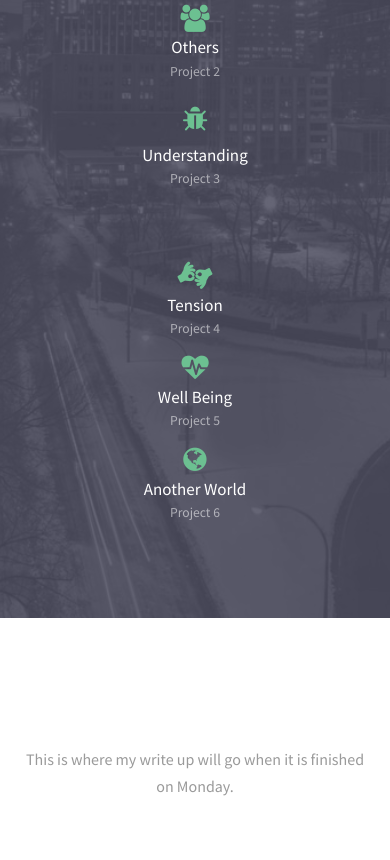
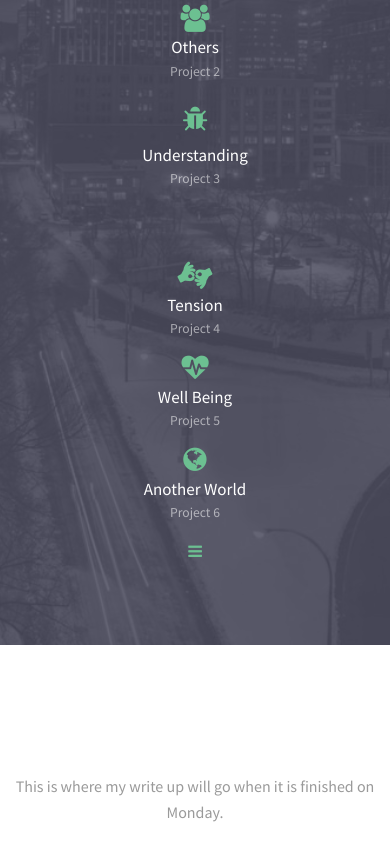
Before and after one commit to cmcourville/HCIDesignManifesto, a plain HTML site: page index.html in a window 390 px wide. Shown: the part 320-1180 px from the top of the page. Drawn offline with Linux system fonts and the light colour scheme.

Commit message:
line plz

```diff
--- a/index.html
+++ b/index.html
@@ -69,7 +69,9 @@
 							<span class="icon fa fa-globe"></span>
 							<h3>Another World</h3>
 							<p>Project 6</p>
-						</div>
+                        </div>
+                        <a href="#navPanel" class="navPanelToggle"><span class="fa fa-bars"></span></a>
+
                     </div>
 				</div>
 			</section>
@@ -77,7 +79,7 @@
 
 		<!-- Three -->
 			<section id="three" class="wrapper align-center">
-				<div class="inner">
+				<div class="later">
                     <header>
                         <h2>Design Manifesto</h2>
                     </header>
```
